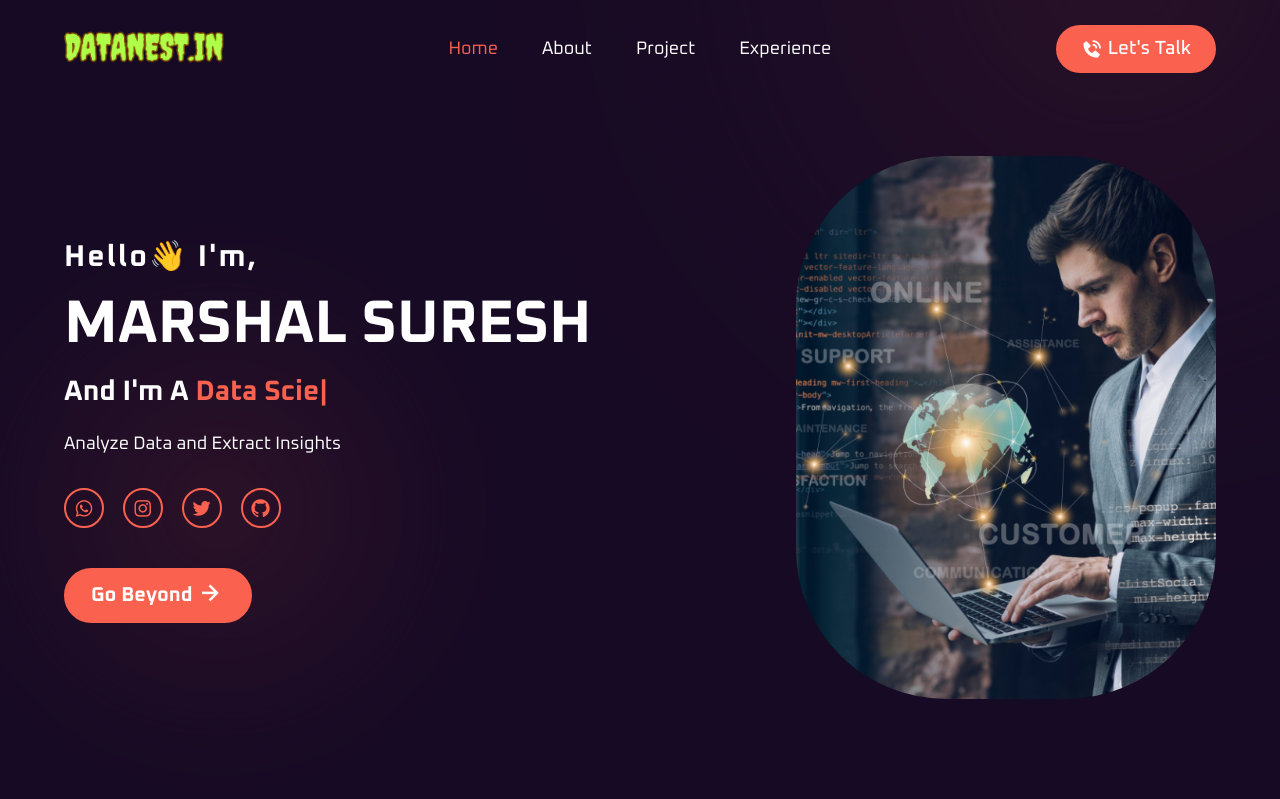
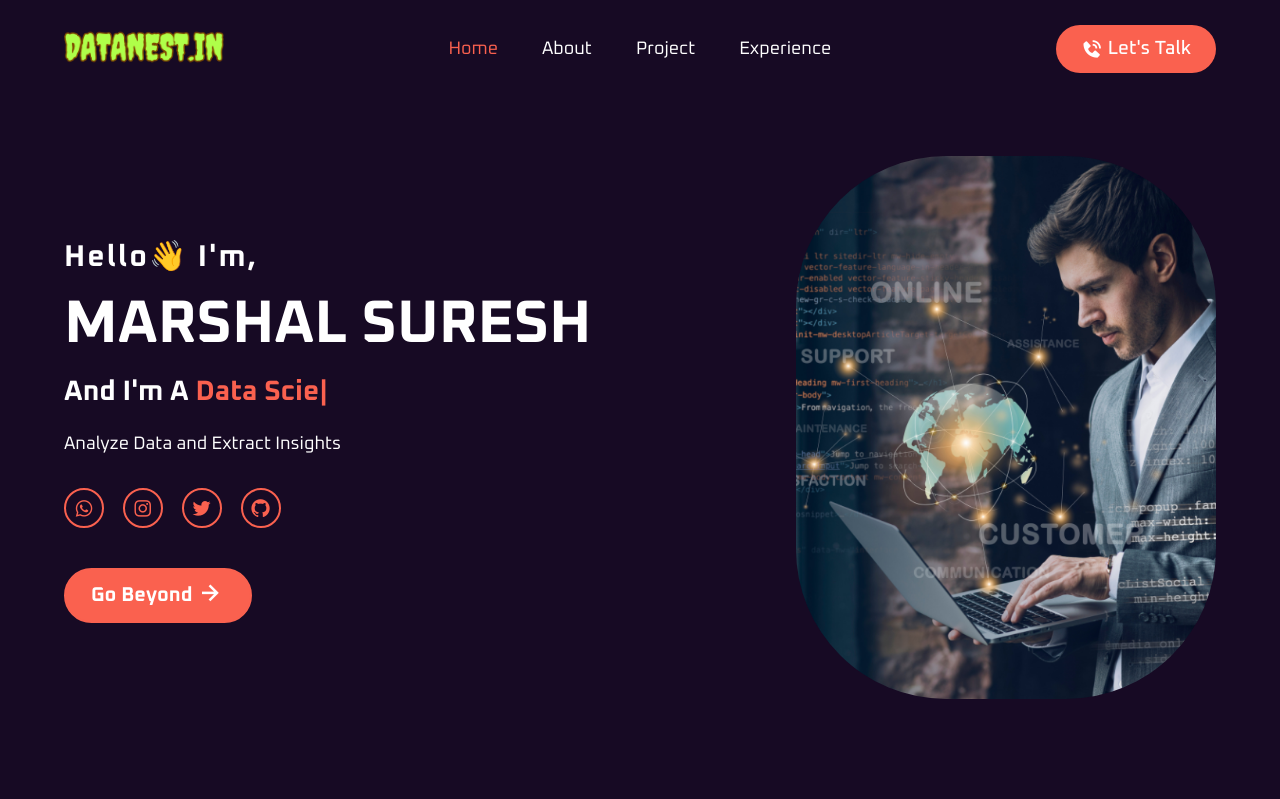
Before and after one commit to Marshalvk/marshalwebsite7.github.io, a plain HTML site: page index.html in a window 1280 px wide. Shown: the top 799 px of the page. Drawn offline with nearby package versions, Linux system fonts and the light colour scheme.

Commit message:
style.css
color update commit

```diff
--- a/asset/css/style.css
+++ b/asset/css/style.css
@@ -85,7 +85,7 @@ section{
 	position: relative;
 	width: 100%;
 	height: 100vh;
-	background-image: url('/asset/images/banner.png');
+	background-color:#170a24;
 	background-position: center;
 	background-size: cover;
 	display: flex;
```
